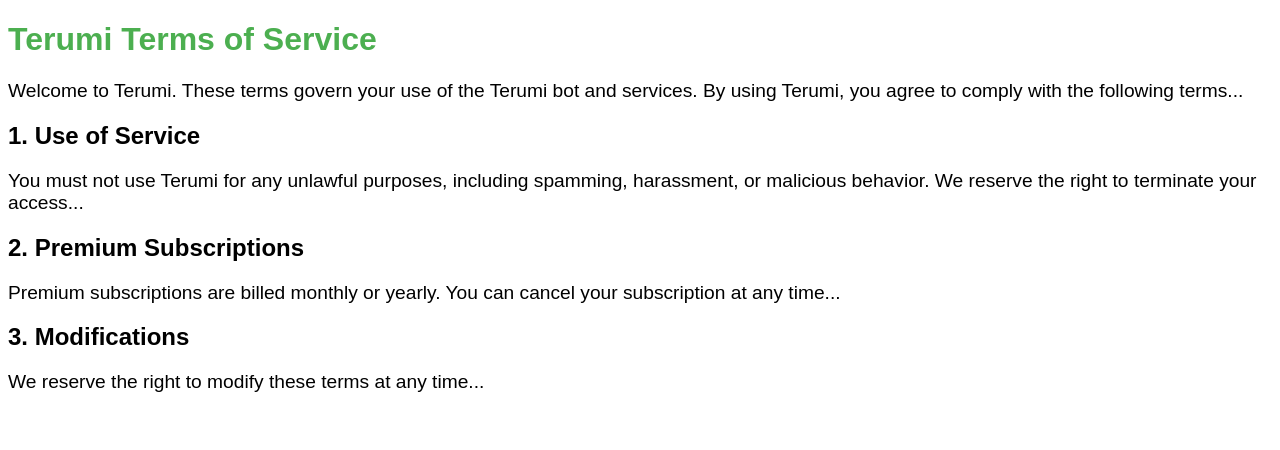
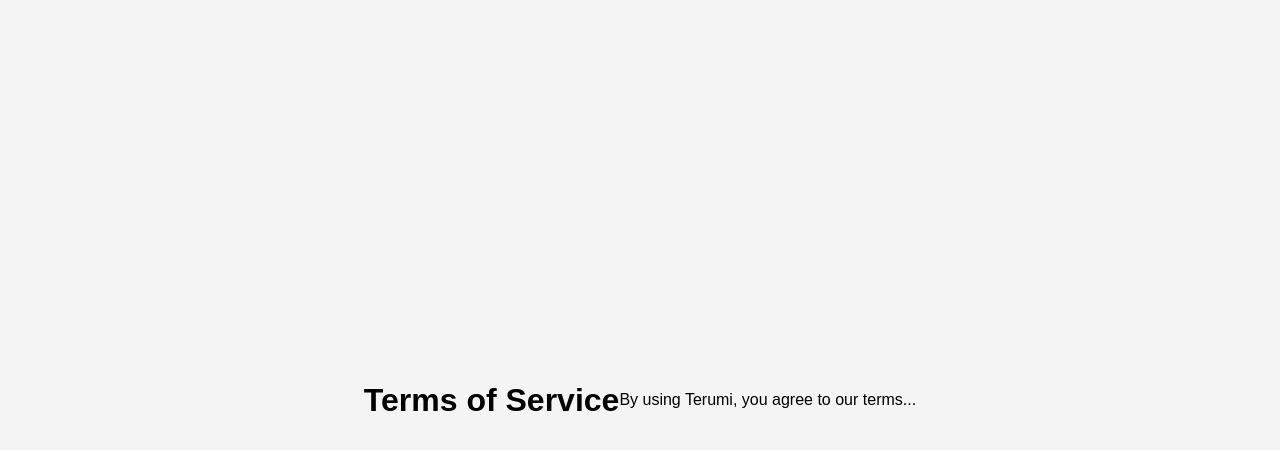
Before and after one commit to mahbublimon/Terumi, a website: page src/dashboard/public/termsofservice.html in a window 1280 px wide. Drawn offline with Linux system fonts and the light colour scheme.

Commit message:
Update termsofservice.html

```diff
--- a/src/dashboard/public/termsofservice.html
+++ b/src/dashboard/public/termsofservice.html
@@ -4,20 +4,11 @@
   <meta charset="UTF-8">
   <meta name="viewport" content="width=device-width, initial-scale=1.0">
   <title>Terms of Service</title>
-  <style>
-    body { font-family: Arial, sans-serif; }
-    h1 { color: #4CAF50; }
-    p { font-size: 1.2em; }
-  </style>
+  <link rel="stylesheet" href="/styles.css">
 </head>
 <body>
-  <h1>Terumi Terms of Service</h1>
-  <p>Welcome to Terumi. These terms govern your use of the Terumi bot and services. By using Terumi, you agree to comply with the following terms...</p>
-  <h2>1. Use of Service</h2>
-  <p>You must not use Terumi for any unlawful purposes, including spamming, harassment, or malicious behavior. We reserve the right to terminate your access...</p>
-  <h2>2. Premium Subscriptions</h2>
-  <p>Premium subscriptions are billed monthly or yearly. You can cancel your subscription at any time...</p>
-  <h2>3. Modifications</h2>
-  <p>We reserve the right to modify these terms at any time...</p>
+  <h1>Terms of Service</h1>
+  <p>By using Terumi, you agree to our terms...</p>
+  <!-- Add your terms of service content -->
 </body>
 </html>
```
